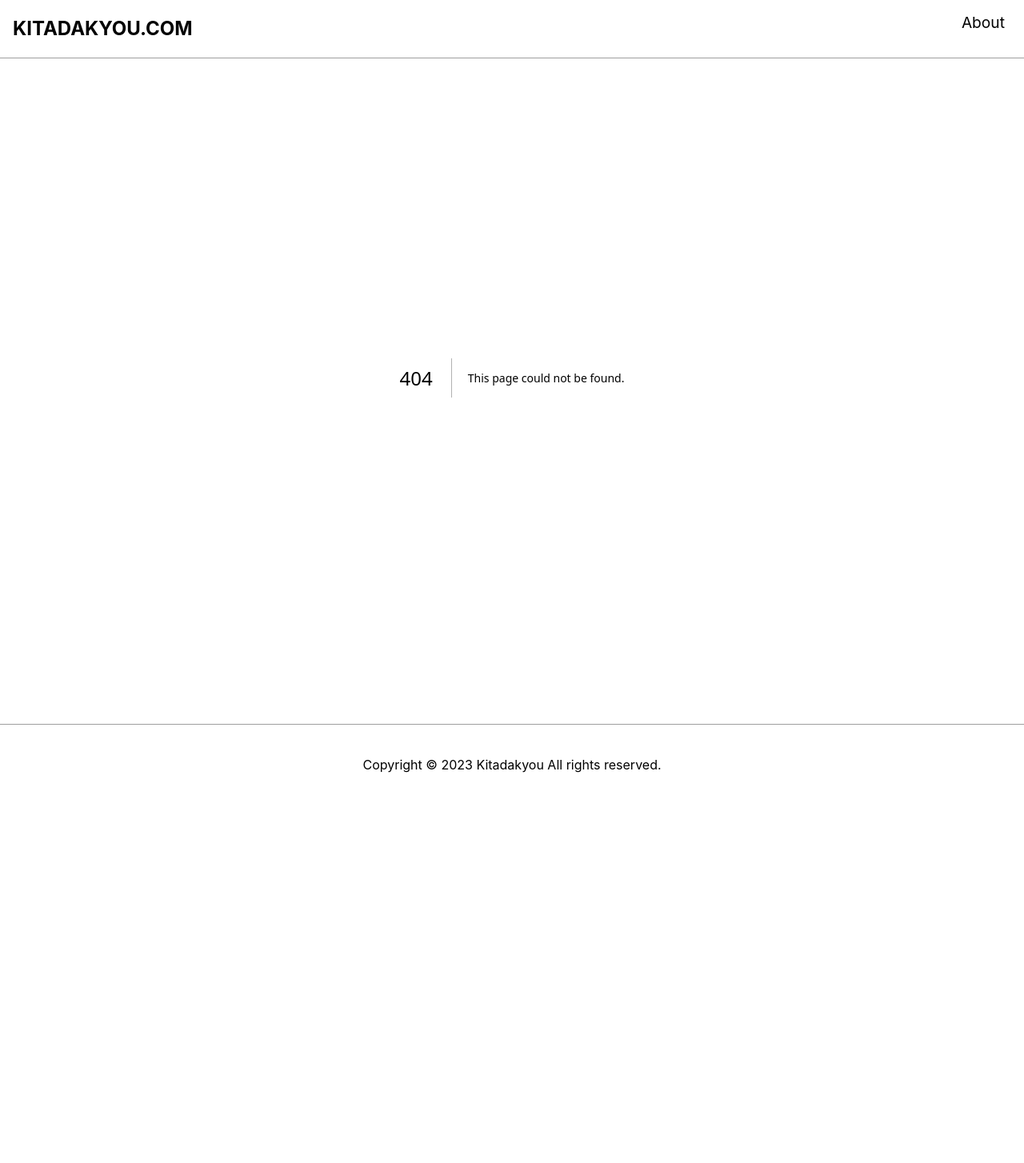
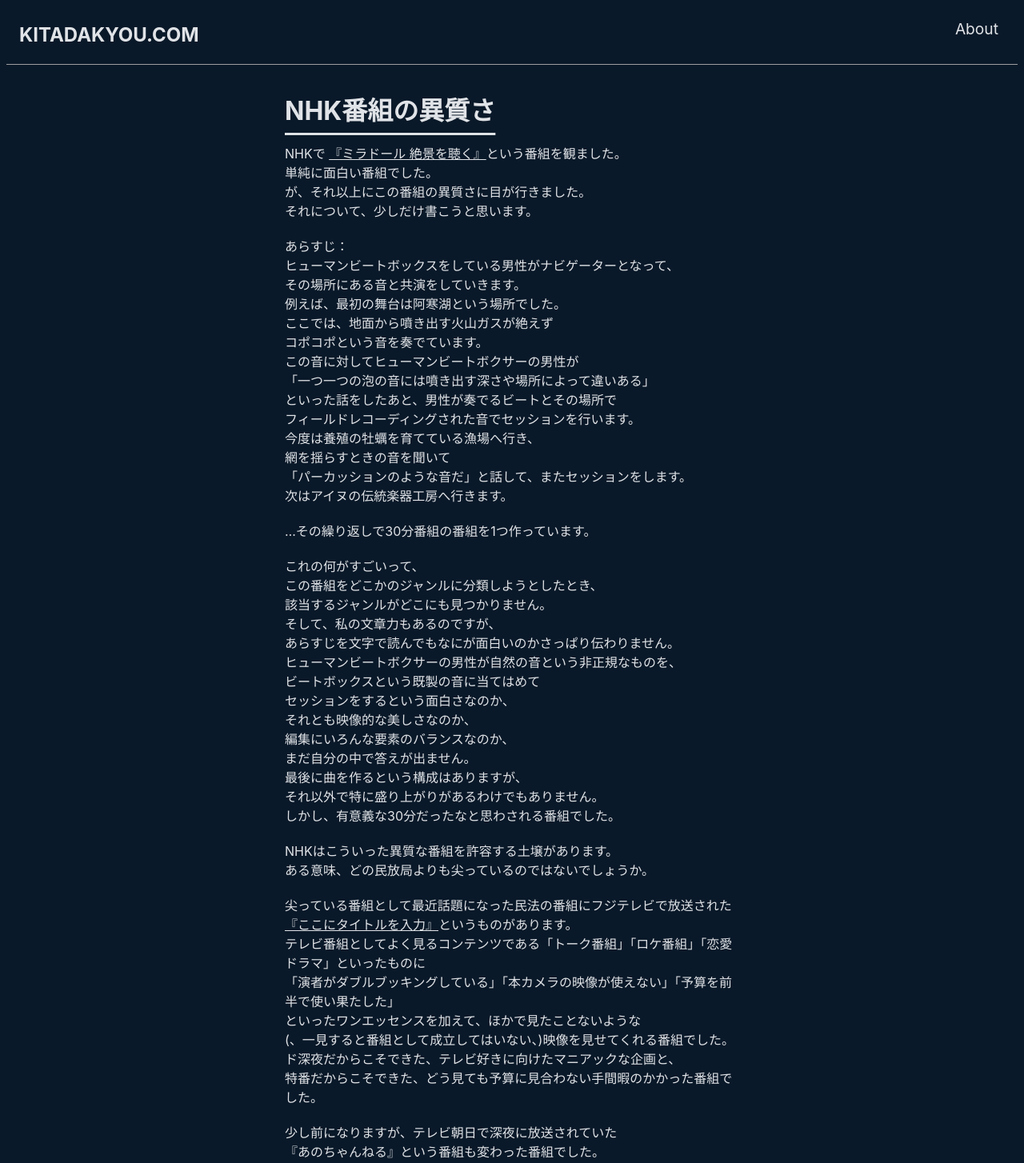
Before and after one commit to kitadakyou/kitadakyou.com, a Next.js app: page /blog/nhk-programs-are-so-unique-compare-to-commercial-broadcasts in a window 1280 px wide. Before the commit this address had no page. Shown: the top 1454 px of the page at 80% size. Before the commit the page ends 1040 px from the top, so only its background shows below. Built offline with nearby package versions, Linux system fonts and the light colour scheme.

Commit message:
add a post

```diff
--- a/src/libs/contents.ts
+++ b/src/libs/contents.ts
@@ -12,7 +12,13 @@
 //    date: new Date('2023-2-10').toLocaleDateString('ja-JP'),
 //    genre: 'blog'
 //  },
-  {
+{
+  path: '/blog/nhk-programs-are-so-unique-compare-to-commercial-broadcasts',
+  title: 'NHK番組の異質さ',
+  date: new Date('2023-9-15').toLocaleDateString('ja-JP'),
+  genre: 'blog'
+},
+{
     path: '/blog/my-blow-up-theory',
     title: '炎上という言葉のハードルが下がりすぎている',
     date: new Date('2023-2-28').toLocaleDateString('ja-JP'),
--- /dev/null
+++ b/src/pages/blog/nhk-programs-are-so-unique-compare-to-commercial-broadcasts.mdx
@@ -0,0 +1,82 @@
+import LayoutContent from '../../components/layoutContent'
+
+# NHK番組の異質さ
+
+NHKで [『ミラドール 絶景を聴く』](https://www.nhk.or.jp/hokkaido/articles/slug-na4fa779a0bff)という番組を観ました。
+単純に面白い番組でした。
+が、それ以上にこの番組の異質さに目が行きました。
+それについて、少しだけ書こうと思います。
+
+あらすじ：
+ヒューマンビートボックスをしている男性がナビゲーターとなって、
+その場所にある音と共演をしていきます。
+例えば、最初の舞台は阿寒湖という場所でした。
+ここでは、地面から噴き出す火山ガスが絶えず
+コポコポという音を奏でています。
+この音に対してヒューマンビートボクサーの男性が
+「一つ一つの泡の音には噴き出す深さや場所によって違いある」
+といった話をしたあと、男性が奏でるビートとその場所で
+フィールドレコーディングされた音でセッションを行います。
+今度は養殖の牡蠣を育てている漁場へ行き、
+網を揺らすときの音を聞いて
+「パーカッションのような音だ」と話して、またセッションをします。
+次はアイヌの伝統楽器工房へ行きます。
+
+…その繰り返しで30分番組の番組を1つ作っています。
+
+これの何がすごいって、
+この番組をどこかのジャンルに分類しようとしたとき、
+該当するジャンルがどこにも見つかりません。
+そして、私の文章力もあるのですが、
+あらすじを文字で読んでもなにが面白いのかさっぱり伝わりません。
+ヒューマンビートボクサーの男性が自然の音という非正規なものを、
+ビートボックスという既製の音に当てはめて
+セッションをするという面白さなのか、
+それとも映像的な美しさなのか、
+編集にいろんな要素のバランスなのか、
+まだ自分の中で答えが出ません。
+最後に曲を作るという構成はありますが、
+それ以外で特に盛り上がりがあるわけでもありません。
+しかし、有意義な30分だったなと思わされる番組でした。
+
+NHKはこういった異質な番組を許容する土壌があります。
+ある意味、どの民放局よりも尖っているのではないでしょうか。
+
+尖っている番組として最近話題になった民法の番組にフジテレビで放送された
+[『ここにタイトルを入力』](https://www.fujitv.co.jp/b_hp/kokonititle/index.html)というものがあります。
+テレビ番組としてよく見るコンテンツである「トーク番組」「ロケ番組」「恋愛ドラマ」といったものに
+「演者がダブルブッキングしている」「本カメラの映像が使えない」「予算を前半で使い果たした」
+といったワンエッセンスを加えて、ほかで見たことないような
+(、一見すると番組として成立してはいない、)映像を見せてくれる番組でした。
+ド深夜だからこそできた、テレビ好きに向けたマニアックな企画と、
+特番だからこそできた、どう見ても予算に見合わない手間暇のかかった番組でした。
+
+少し前になりますが、テレビ朝日で深夜に放送されていた
+『あのちゃんねる』という番組も変わった番組でした。
+放送内容に共通しているのは「元ゆるめるモ！の『あの』が出演していること」だけで、
+粘土細工を作ったかと思えば、次のシーンではエキストラのおじさんとミニコントをして、
+また次の場面になったら食レポが始まります。
+バラエティー番組の企画としてはどれも定番なのですが、
+あのちゃんのテンションがカメラ前とは思えない低さなので、
+全体的になんとも言えない緩さの映像が流れ続けます。
+
+『ミラドール 絶景を聴く』の異質さは、
+このような民法の尖った番組とは異質さの方向性が異なっています。
+
+まず、企画の時点では面白さの保証が誰もできません。
+番組企画を上に説明して、そして承諾を得るのが民放だと
+とても困難であると予想されます。
+
+そして、どうやったらこんな番組が思いつくのかも想像がつきません。
+多くのテレビ番組企画は既存の何かに対して
+足し算、引き算、掛け算をしていると思うのですが、
+この番組をはじめとするNHKの企画には何がもとになっているのかわからないものがあります。
+まるで、優れた画家の作品が何にインスピレーションを
+受けたのか全く分からない独創性を持つようなものです。
+この公共放送の持つ
+「面白いとかそういうのを目指しているではない」と
+「映像としてみたときに民法に作れない優れている」の両立した番組を作ることは、
+NHKの大きな存在意義だと私は思っていますし、
+これからも私はNHKにそれを期待し続けます。
+
+export default ({children}) => <LayoutContent title='炎上という言葉のハードルが下がりすぎている' path='nhk-programs-are-so-unique-compare-to-commercial-broadcasts'>{children}</LayoutContent>
```
Also changed, not shown: package.json (+16 -15 lines), .yarnrc.yml (added), 1 other file (tests, documents, lock files or other folders).
